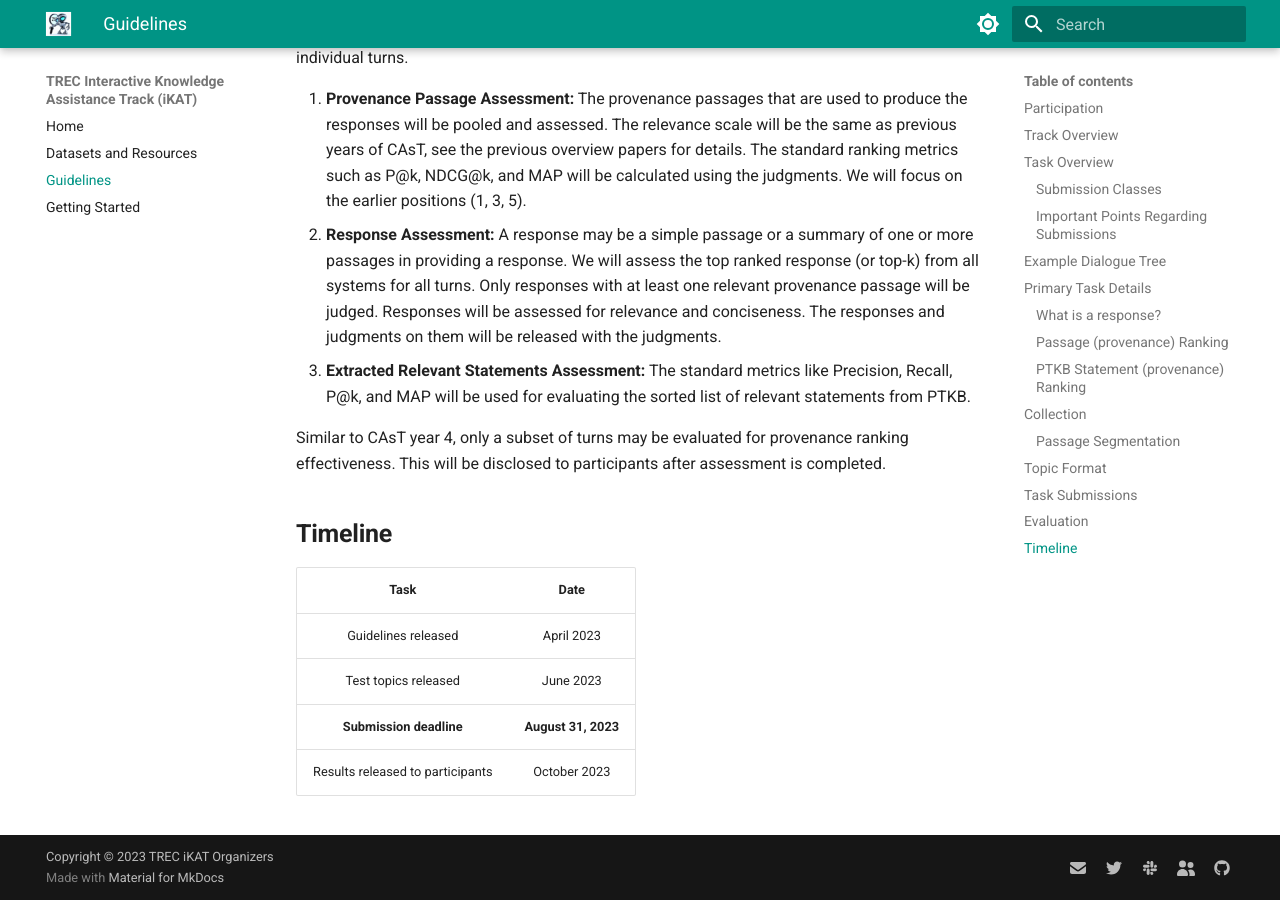
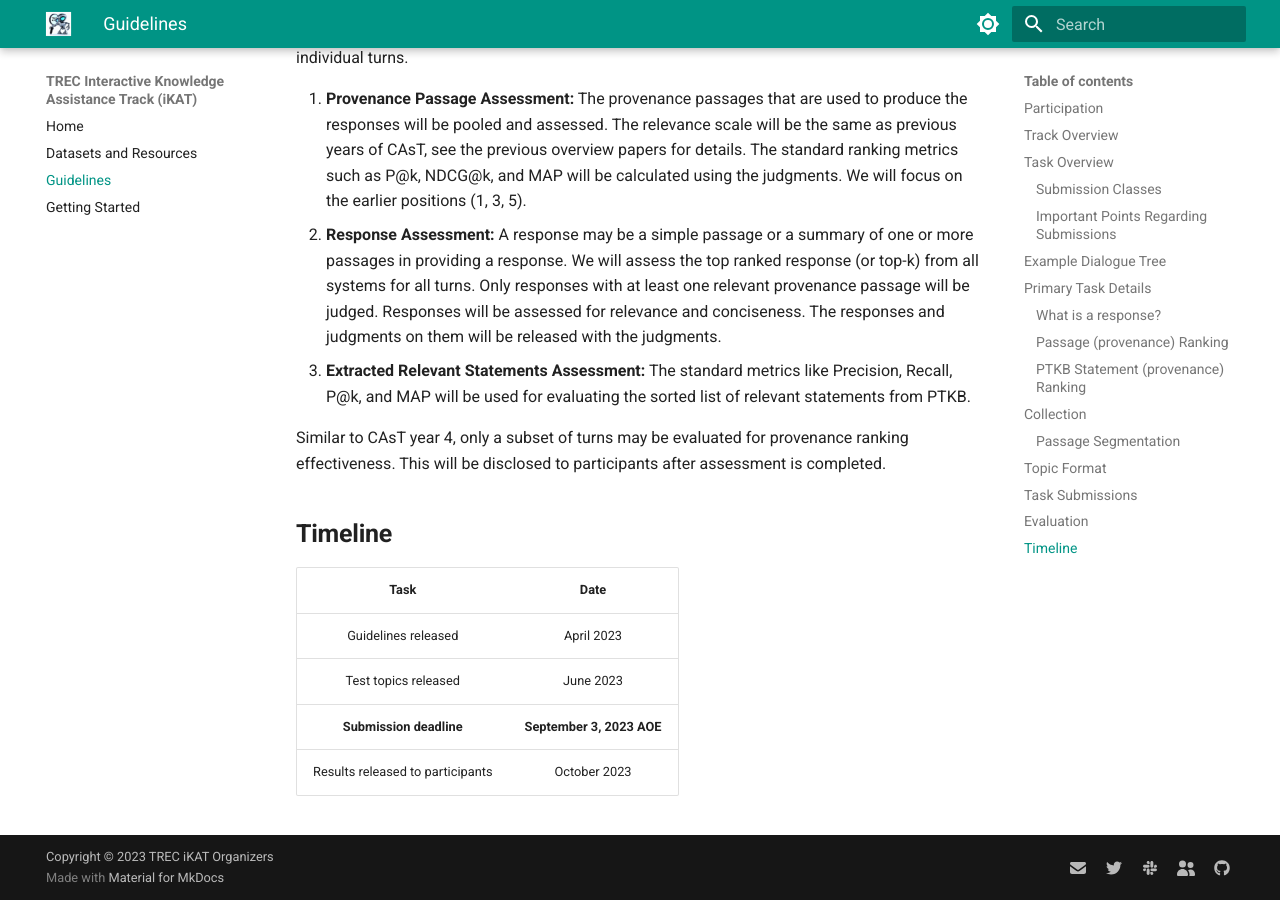
Before and after one commit to shubham526/trec-ikat-website, an MkDocs documentation site: the page built from docs/guidelines.md, in a window 1280 px wide and 900 px high, scrolled down 10000 px. Built offline with MkDocs 1.6.1 and Material for MkDocs 9.7.7, drawn with Linux system fonts in a browser that asks for light colours.

Commit message:
Updated submission deadline.

```diff
--- a/docs/guidelines.md
+++ b/docs/guidelines.md
@@ -334,5 +334,5 @@ Similar to CAsT year 4, only a subset of turns may be evaluated for provenance r
 |:--------------------------------:	|:------------:	|
 | Guidelines released              	| April 2023   	|
 | Test topics released             	| June 2023    	|
-| **Submission deadline**              	| **August 31, 2023**  	|
+| **Submission deadline**              	| **September 3, 2023 AOE**  	|
 | Results released to participants 	| October 2023 	|
```
